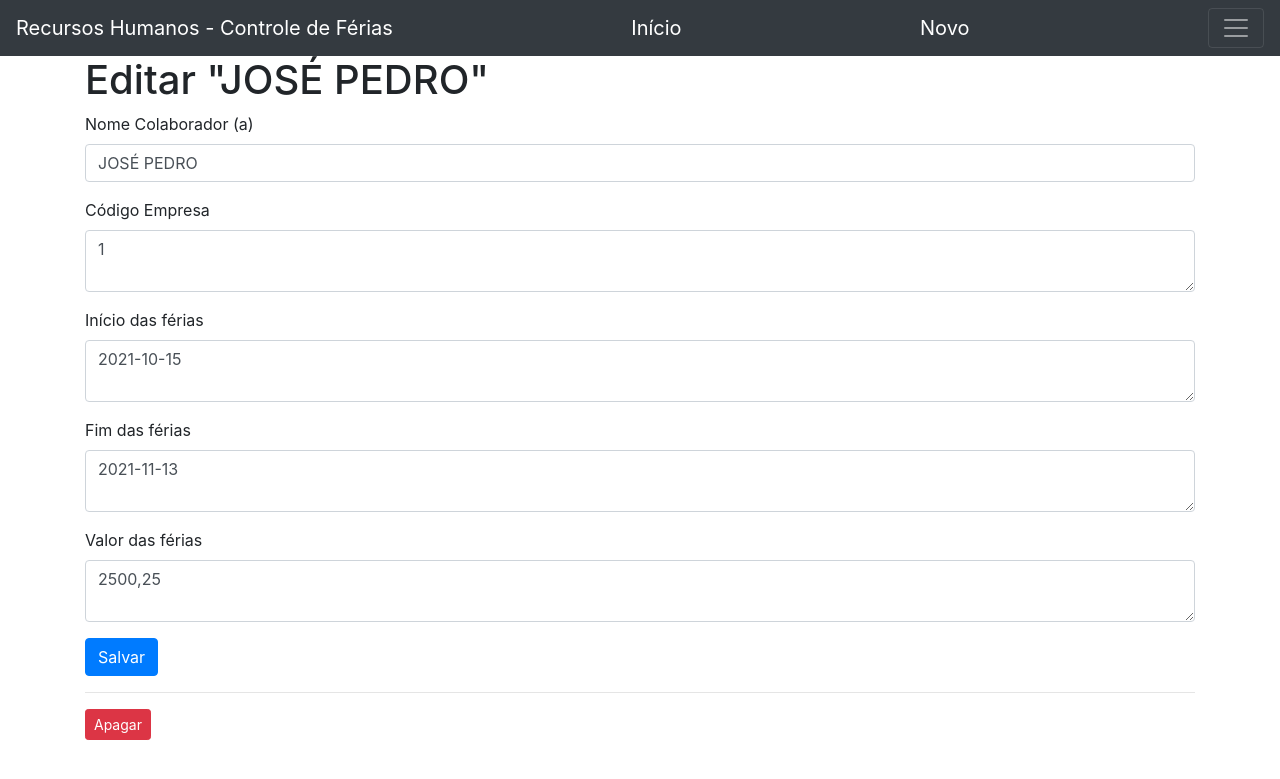
After one commit to pi-barretos-eixo-computacao-2021/ferramenta_web, a Flask app: page /1/editar in a window 1280 px wide. The commit adds this page. Shown: the top 779 px of the page. Run offline with Flask 2, Linux system fonts and the light colour scheme; data comes from the database, SQL or seed files in the repository; both versions use the stored data as it was after the commit; some libraries are stand-ins or nearby versions.

Commit message:
Incluídos editar.html

```diff
--- a/app.py
+++ b/app.py
@@ -1,4 +1,4 @@
-from flask import Flask, render_template
+from flask import Flask, render_template, request, url_for, flash, redirect
 import os, datetime, time
 import sqlite3
 import locale
@@ -40,3 +40,54 @@ def get_post(cf2_id):
 def cf2(cf2_id):
     cf2 = get_post(cf2_id)
     return render_template('controle_ferias.html', cf2=cf2)
+
+@app.route('/novo', methods=('GET', 'POST'))
+def novo():
+    if request.method == 'POST':
+        empresaid = request.form['empresaid']
+        pessoa = request.form['pessoa']
+        data_inicio_ferias = request.form['data_inicio_ferias']
+        data_fim_ferias = request.form['pesdata_fim_feriassoa']
+        valor_ferias = request.form['valor_ferias']
+
+        if not pessoa:
+            flash('Campo obrigatório')
+        else:
+            novo = Controle_ferias(empresaid=empresaid, pessoa=pessoa, data_inicio_ferias=data_inicio_ferias, data_fim_ferias=data_fim_ferias, valor_ferias=valor_ferias)
+            db.session.add(novo)
+            db.session.commit()
+            return redirect(url_for('index'))
+
+    return render_template('novo.html')
+
+@app.route('/<int:cf2_id>/editar', methods=('GET', 'POST'))
+def editar(cf2_id):
+    cf2 = get_post(cf2_id)
+
+    if request.method == 'POST':
+        empresaid = request.form['empresaid']
+        pessoa = request.form['pessoa']
+        data_inicio_ferias = request.form['data_inicio_ferias']
+        data_fim_ferias = request.form['data_fim_ferias']
+        valor_ferias = request.form['valor_ferias']
+
+        if not pessoa:
+            flash('Campo obrigatório')
+        else:
+            cf2.empresaid = empresaid
+            cf2.pessoa = pessoa
+            cf2.data_inicio_ferias = data_inicio_ferias
+            cf2.pesdata_fim_ferias = data_fim_ferias
+            cf2.valor_ferias = valor_ferias
+            db.session.commit()
+            return redirect(url_for('index'))
+
+    return render_template('editar.html', cf2=cf2)
+
+@app.route('/<int:id>/delete', methods=('POST',))
+def delete(id):
+    cf2 = get_post(id)
+    db.session.delete(cf2)
+    db.session.commit()
+    flash('"{}" foi apagado com sucesso!'.format(cf2.pessoa))
+    return redirect(url_for('index'))
--- a/templates/base.html
+++ b/templates/base.html
@@ -14,7 +14,8 @@
 <nav class="navbar navbar-dark bg-dark">
   <a class="navbar-brand" href="">Recursos Humanos - Controle de Férias</a>
   <a class="navbar-brand" href="http://localhost:5000">Início</a>
-  <button class="navbar-toggler" type="button" data-toggle="collapse" data-target="#conteudoNavbarSuportado" aria-controls="conteudoNavbarSuportado" aria-expanded="false" aria-label="Alterna navegação">
+  <a class="navbar-brand" href="novo">Novo</a>
+    <button class="navbar-toggler" type="button" data-toggle="collapse" data-target="#conteudoNavbarSuportado" aria-controls="conteudoNavbarSuportado" aria-expanded="false" aria-label="Alterna navegação">
     <span class="navbar-toggler-icon"></span>
   </button>
   <div class="collapse navbar-collapse" id="conteudoNavbarSuportado">
--- a/templates/controle_ferias.html
+++ b/templates/controle_ferias.html
@@ -5,5 +5,5 @@
     <span class="badge badge-primary">Empresa: {{ cf2['empresaid'] }}</span><h2>
     <h3>Início das férias: {{ cf2.data_inicio_ferias.strftime('%d-%m-%Y') }}<br/>
     Fim das férias: {{ cf2.data_fim_ferias.strftime('%d-%m-%Y') }}<br/>
-    Valor a Pagar: R$ {{ cf2['valor_ferias'] }}</h3>
+    Valor a Pagar/Pago: R$ {{ cf2['valor_ferias'] }}</h3>
 {% endblock  %}
--- /dev/null
+++ b/templates/editar.html
@@ -0,0 +1,51 @@
+{% extends 'base.html' %}
+
+{% block content %}
+<h1>{% block title %} Editar "{{ cf2['pessoa'] }}" {% endblock %}</h1>
+
+<form method="POST">
+    <div class="form-group">
+        <label for="pessoa">Nome Colaborador (a)</label>
+        <input type="text" name="pessoa" size="20" placeholder=""
+               class="form-control"
+               value="{{ request.form['pessoa'] or cf2['pessoa'] }}">
+        </input>
+    </div>
+
+    <div class="form-group">
+        <label for="empresaid">Código Empresa</label>
+        <textarea name="empresaid" placeholder=""
+                  class="form-control">{{ request.form['empresaid'] or cf2['empresaid'] }}</textarea>
+    </div>
+
+    <div class="form-group">
+        <label for="data_inicio_ferias">Início das férias</label>
+        <textarea name="data_inicio_ferias" placeholder=""
+                  class="form-control">{{ request.form['data_inicio_ferias'] or cf2['data_inicio_ferias'] }}</textarea>
+    </div>
+
+    <div class="form-group">
+        <label for="data_fim_ferias">Fim das férias</label>
+        <textarea name="data_fim_ferias" placeholder=""
+                  class="form-control">{{ request.form['data_fim_ferias'] or cf2['data_fim_ferias'] }}</textarea>
+    </div>
+
+    <div class="form-group">
+        <label for="valor_ferias">Valor das férias</label>
+        <textarea name="valor_ferias" placeholder=""
+                  class="form-control">{{ request.form['valor_ferias'] or cf2['valor_ferias'] }}</textarea>
+    </div>
+
+    <div class="form-group">
+        <button type="submit" class="btn btn-primary">Salvar</button>
+    </div>
+</form>
+<hr>
+
+<form action="{{ url_for('delete', id=cf2['id']) }}" method="POST">
+    <input type="submit" value="Apagar"
+            class="btn btn-danger btn-sm"
+            onclick="return confirm('Tem certeza que deseja apagar esse registro?')">
+</form>
+
+{% endblock %}
```
Also changed, not shown: templates/index.html (+4 -3 lines), templates/novo.html (added, +36 -0 lines), database.db, 3 other files.
